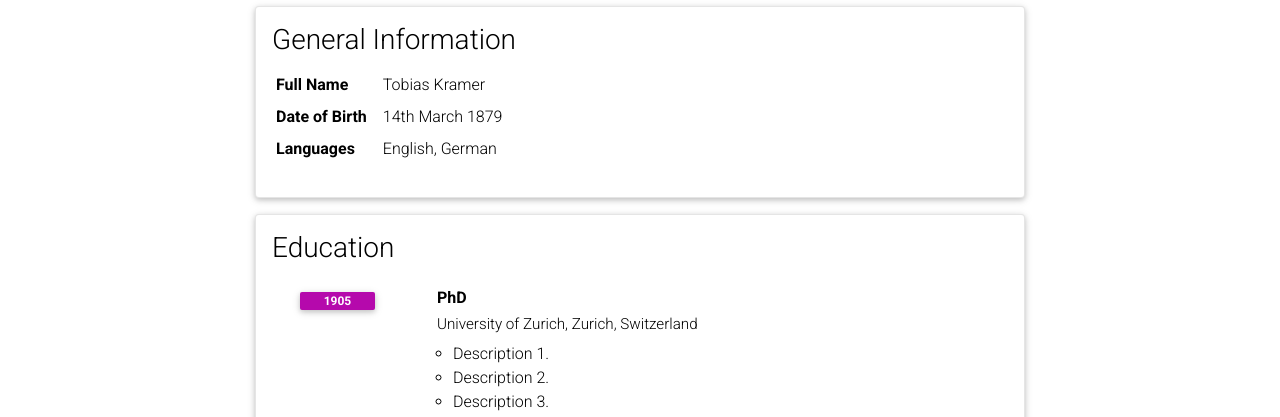
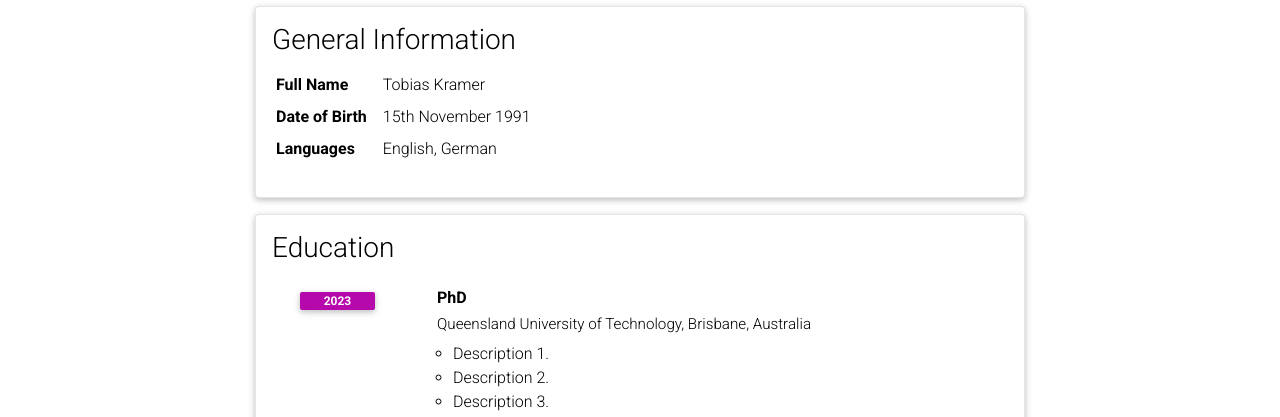
Before and after one commit to t-kramer/t-kramer.github.io, a Jekyll site: the page built from _pages/cv.md, in a window 1280 px wide and 900 px high. Shown: the part 179-596 px from the top of the window. Built offline with Jekyll 4.4.1, drawn with Linux system fonts in a browser that asks for light colours; comment, search, counter and statistics services are not loaded; a style sheet for code colours, icons or effects is not loaded.

```diff
--- a/_data/cv.yml
+++ b/_data/cv.yml
@@ -4,7 +4,7 @@
     - name: Full Name
       value: Tobias Kramer
     - name: Date of Birth
-      value: 14th March 1879
+      value: 15th November 1991
     - name: Languages
       value: English, German
 
@@ -12,8 +12,8 @@
   type: time_table
   contents:
     - title: PhD
-      institution: University of Zurich, Zurich, Switzerland
-      year: 1905
+      institution: Queensland University of Technology, Brisbane, Australia
+      year: 2023
       description:
         - Description 1.
         - Description 2.
--- a/_data/venues.yml
+++ b/_data/venues.yml
@@ -4,3 +4,6 @@
 
 "PhysRev":
   url: https://journals.aps.org/
+
+"E&B":
+  url: https://www.sciencedirect.com/journal/energy-and-buildings
```
Also changed, not shown: _bibliography/papers.bib (+11 -0 lines).
